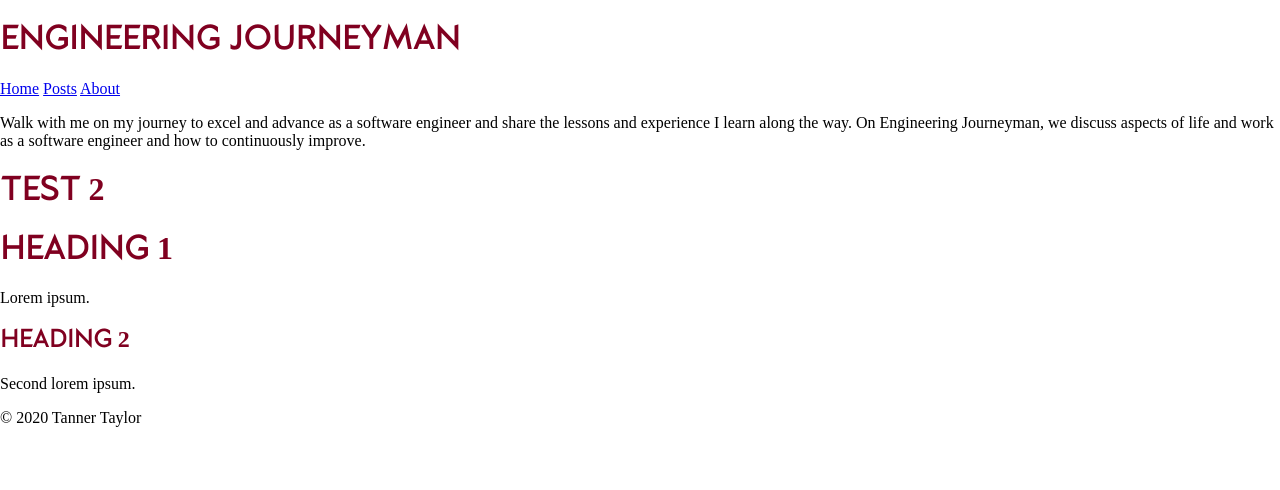
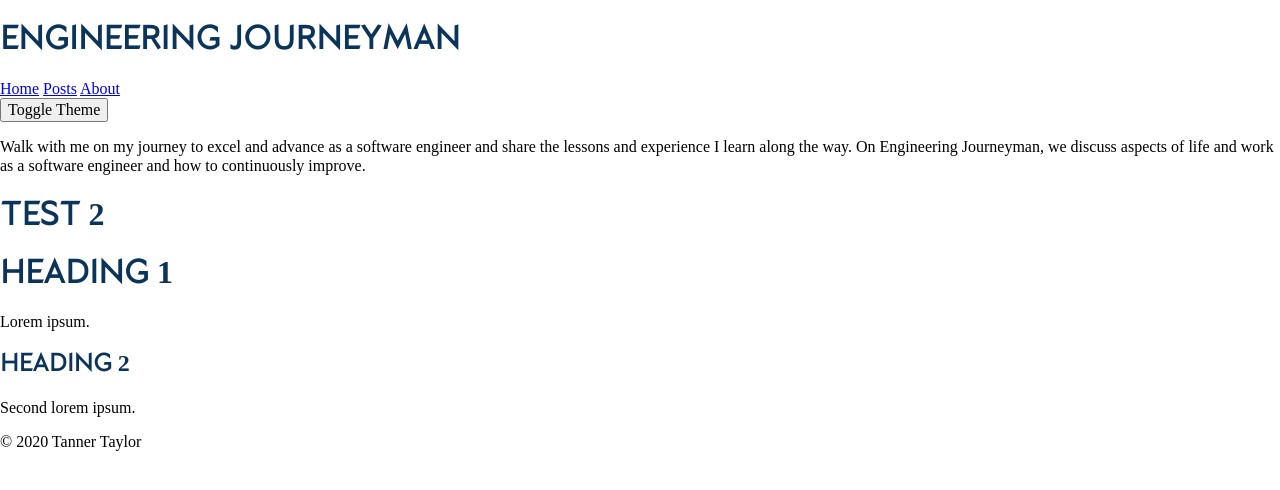
Before and after one commit to engineering-journeyman/engineering-journeyman.github.io, a Jekyll site: the page built from index.md, in a window 1280 px wide. Shown: the top 490 px of the page. Built offline with Jekyll 4.4.1, drawn with Linux system fonts in a browser that asks for light colours.

Commit message:
Added simple theme toggle and updated some colors.

```diff
--- a/_layouts/main.html
+++ b/_layouts/main.html
@@ -9,7 +9,25 @@
         <meta name="description" content="{{ site.description }}" />
 
         <link rel="stylesheet" href="/styles/normalize.css" />
+        <link rel="stylesheet" href="/styles/themes.css" />
         <link rel="stylesheet" href="/styles/main.css" />
+
+        <script>
+            function setTheme(themeClassName) {
+                document.documentElement.className = themeClassName;
+                localStorage.setItem("theme", themeClassName);
+            }
+
+            function toggleTheme() {
+                if (localStorage.getItem("theme") === "theme-dark") {
+                    setTheme("theme-light");
+                } else if (localStorage.getItem("theme") === "theme-light") {
+                    setTheme("theme-dark");
+                }
+            }
+
+            setTheme("theme-light");
+        </script>
     </head>
     <body>
         <header>
@@ -20,6 +38,8 @@
                     <a href="{{ navItem.link }}">{{ navItem.name }}</a>
                 {% endfor %}
             </nav>
+
+            <button onclick="toggleTheme()">Toggle Theme</button>
         </header>
 
         <section>
--- a/styles/main.css
+++ b/styles/main.css
@@ -3,8 +3,15 @@
     src: url("../fonts/kano.otf");
 }
 
+html, body {
+    margin: 0;
+    padding: 0;
+    background-color: var(--background-color);
+    color: var(--foreground-color);
+}
+
 h1, h2, h3, h4 {
     font-family: Kano;
     text-transform: uppercase;
-    color: #800020;
+    color: var(--foreground-heading-color);
 }
--- /dev/null
+++ b/styles/themes.css
@@ -0,0 +1,11 @@
+.theme-light {
+    --background-color: #ffffff;
+    --foreground-color: black;
+    --foreground-heading-color: #0b345a;
+}
+
+.theme-dark {
+    --background-color: #0b345a;
+    --foreground-color: white;
+    --foreground-heading-color: #22c4d6;
+}
```
